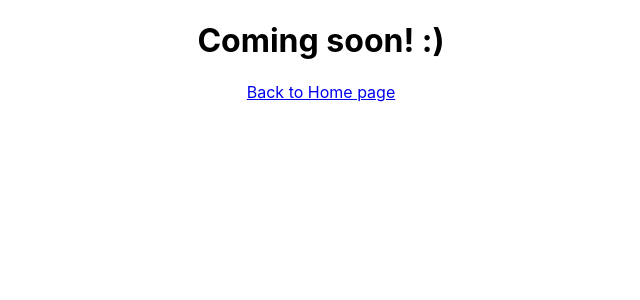
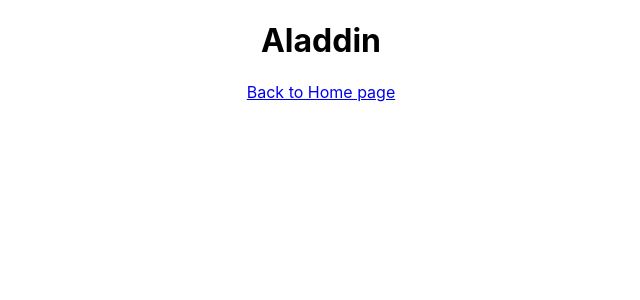
Before and after one commit to oliviachae/KODFLIX, a React (Create React App) app: page /Aladdin in a window 1280 px wide. Shown: the top 300 px of the page, without its empty margins (319-959 px from the left). Built offline with nearby package versions, Linux system fonts and the light colour scheme; the HTML template or start-up script is replaced by a standard one.

Commit message:
Set state to update each movie title on the url

```diff
--- a/src/App.js
+++ b/src/App.js
@@ -10,7 +10,7 @@ class App extends React.Component {
       <Router>
         <div className="App">
           <Route exact path='/' component={Gallery} />
-          <Route exact path='/:details' component={Details} />
+          <Route exact path='/:movieId' component={Details} />
         </div>
       </Router>
     );
--- a/src/Details.js
+++ b/src/Details.js
@@ -1,25 +1,26 @@
 import React from 'react';
 import { Link } from 'react-router-dom';
+import getMovies from './getMovies';
 
 export default class Details extends React.Component {
     constructor() {
         super();
         this.state = {
-            welcomeMessage: 'Hello, this will be the details page for each Movie & TV show :)'
+            movies: {}
         };
     }
 
     componentDidMount() {
-        setTimeout(() => {
-            this.setState(
-                {welcomeMessage: 'Coming soon! :)'})
-        }, 3000);
-    }
+        let movieId = this.props.match.params.movieId;
+        let movies = getMovies().find( (movies) => movies.id === movieId);
+        this.setState({ movies })
+     };
+
 
     render() {
         return(
             <div>
-        <h1>{this.state.welcomeMessage}</h1>
+        <h1>{this.state.movies.name}</h1>
         <Link to='/'>Back to Home page</Link>
       </div>
         );
```
